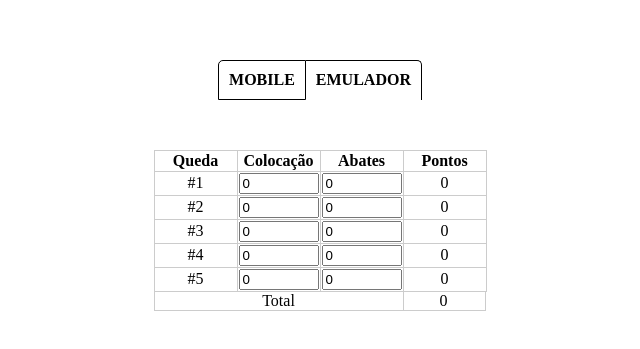
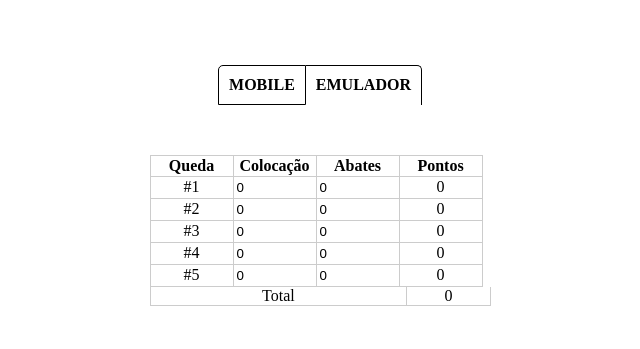
Before and after one commit to franciscomatheus-ops/tabela, a plain HTML site: page emulador.html in a window 1280 px wide. Shown: the part 215-564 px from the top of the page, without its empty margins (320-960 px from the left). Drawn offline with Linux system fonts and the light colour scheme.

Commit message:
Add files via upload

```diff
--- a/emulador.html
+++ b/emulador.html
@@ -19,21 +19,23 @@
             width: 100%;
             box-sizing: border-box;
             outline: none;
+            border: none;
+            padding: 2px;
         }
         .res{
             border: solid 1px #ccc;
             border-top: none;
             margin-top: 0px;
-            width: 330px;
+            width: 339px;
             display: flex;
         }
         .res-title{
-            width: 248px;
+            width: 280px;
             text-align: center;
         }
         #pontos{
             border-left: solid 1px #ccc;
-            width: 80px;
+            width: 90px;
             text-align: center;
         }
         html, body{
@@ -73,7 +75,7 @@
 <body>
     <div class="troca">
         <div class="table-mob"><a href="./index.html">MOBILE</a></div>
-        <div class="table-emu"><a href="./index.emulador.html">EMULADOR</a></div>
+        <div class="table-emu"><a href="./emulador.html">EMULADOR</a></div>
     </div>
     <div class="tabela">
         <table>
```
Also changed, not shown: index.html (+6 -4 lines).
